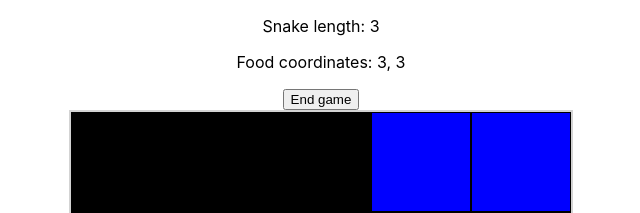
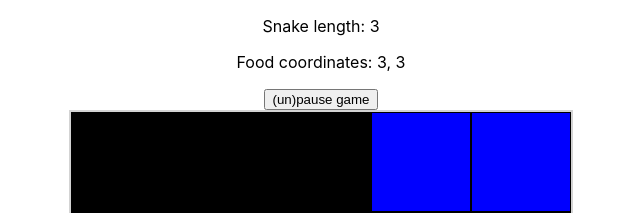
Before and after one commit to b-lukaszuk/snake_game, a React (Create React App) app in the folder my-app/: page / in a window 1280 px wide. Shown: the top 213 px of the page, without its empty margins (319-959 px from the left). Built offline with nearby package versions, Linux system fonts and the light colour scheme.

Commit message:
kosmetyka, zmiana buttona gameOver do (un)pause game (lepsze testy)

```diff
--- a/my-app/src/App.tsx
+++ b/my-app/src/App.tsx
@@ -103,7 +103,7 @@ const App: React.FC = (): ReactElement<HTMLElement> => {
         <div className="App">
             <p>Snake length: {snake.length}</p>
             <p>Food coordinates: {food.x}, {food.y}</p>
-            <button onClick={() => setGameOver(true)}>End game</button>
+            <button onClick={() => setGameOver((pgo: boolean) => !pgo)}>(un)pause game</button>
             <Canvas snake={snake} food={food} />
         </div>
     );
```
